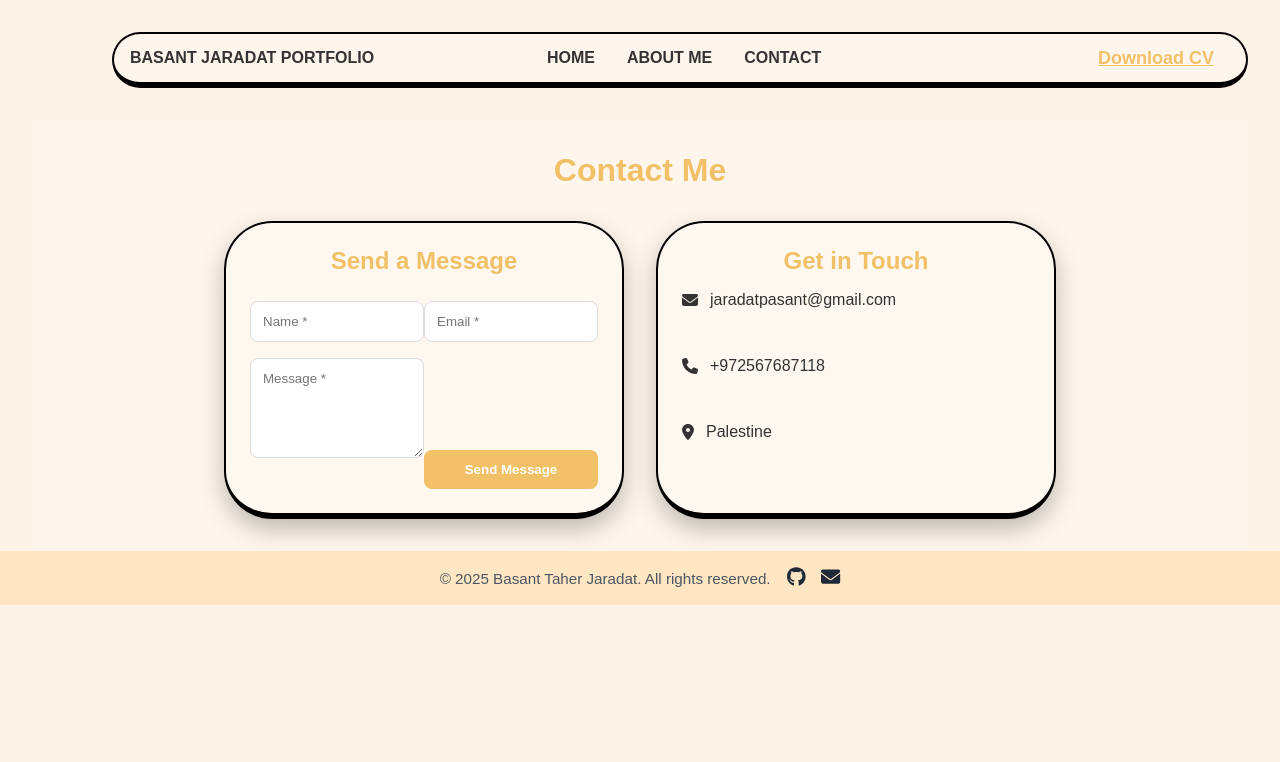
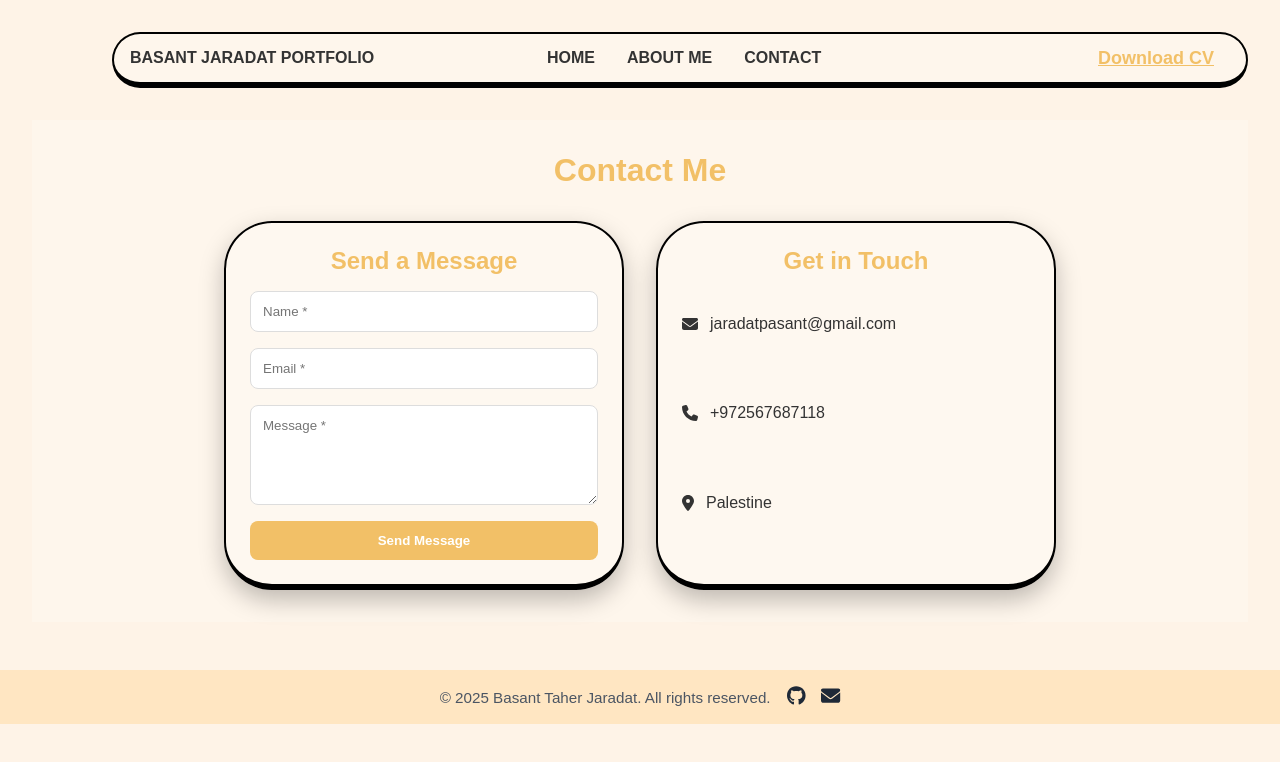
Before and after one commit to basantjaradat/Portfolio, a Next.js app: page /contact in a window 1280 px wide. Shown: the top 762 px of the page. Built offline with nearby package versions, Linux system fonts and the light colour scheme.

Commit message:
Update contact.css

```diff
--- a/src/styles/contact.css
+++ b/src/styles/contact.css
@@ -87,14 +87,20 @@ body {
     font-size: 1.5rem;
 }
 
+.contact-form form {
+    display: flex;
+    flex-direction: column;
+}
+
 .contact-form form input,
 .contact-form form textarea {
-    width: 50%;
+    width: 100%;
     padding: 0.75rem;
     margin-bottom: 1rem;
     border: 1px solid #ddd;
     border-radius: 8px;
     font-family: inherit;
+    box-sizing: border-box;
 }
 
 .contact-form form textarea {
@@ -103,7 +109,7 @@ body {
 }
 
 .contact-form form button {
-    width: 50%;
+    width: 100%;
     padding: 0.75rem;
     background: #F2C067;
     color: #fff;
@@ -125,7 +131,7 @@ body {
 .footer {
     background-color: #ffe6c2;
     padding: 1rem 2rem;
-    margin-bottom: -3rem;
+    margin-top: 3rem;
     margin-left: -3rem;
     margin-right: -3rem;
     display: flex;
```
